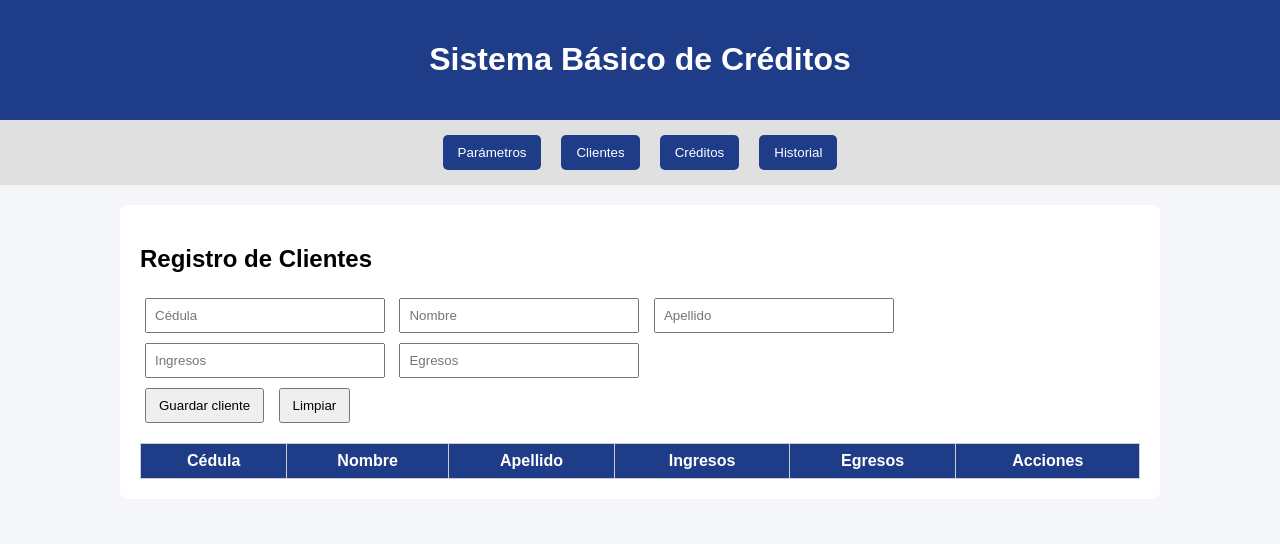
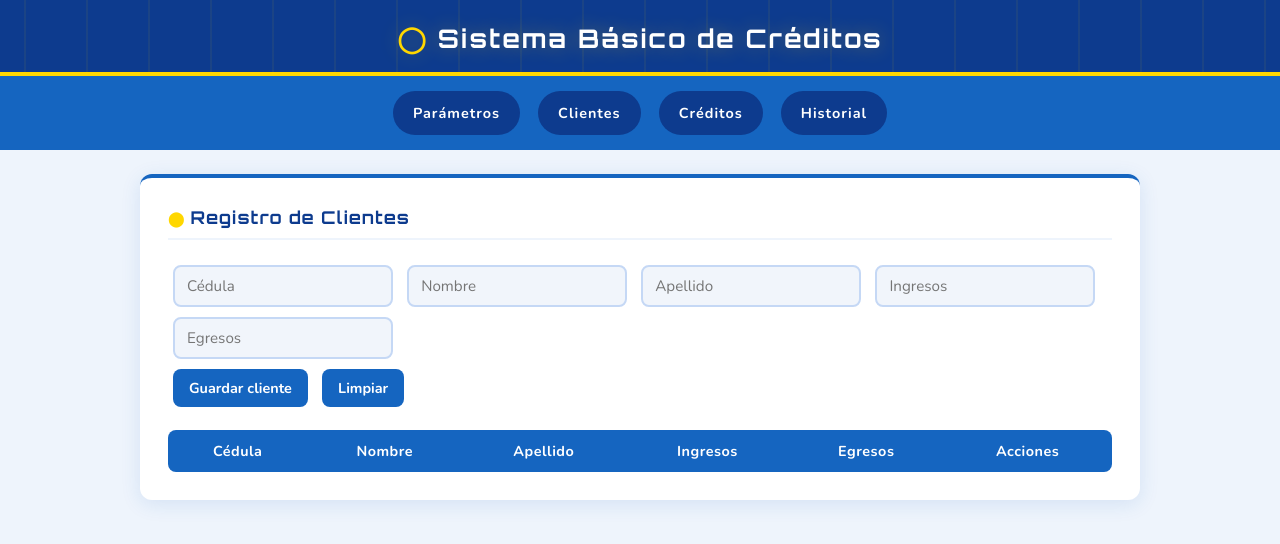
Before and after one commit to Sonicse2099/SistemaB-sicodeCr-ditos, a plain HTML site: page index.html in a window 1280 px wide. Both pictures are taken after a click on the button "Clientes". Drawn offline with nearby package versions, Linux system fonts and the light colour scheme.

Commit message:
mejora visual del css con idea de mi marca Sonicse

```diff
--- a/simulador_completo.css
+++ b/simulador_completo.css
@@ -1,113 +1,272 @@
+ @import url('https://fonts.googleapis.com/css2?family=Orbitron:wght@700;900&family=Nunito:wght@400;600;700&display=swap');
 
-body {
-  font-family: Arial, sans-serif;
-  background: #f4f6f9;
+:root {
+  --sonic-blue:   #1565C0;
+  --sonic-dark:   #0D3B8E;
+  --sonic-light:  #1E88E5;
+  --ring-gold:    #FFD700;
+  --ring-dark:    #D4A900;
+  --speed-red:    #E53935;
+  --bg:           #EEF4FC;
+  --white:        #FFFFFF;
+  --text:         #1A2340;
+  --gray:         #F1F5FB;
+}
+
+* {
+  box-sizing: border-box;
   margin: 0;
   padding: 0;
 }
 
+body {
+  font-family: 'Nunito', sans-serif;
+  background: var(--bg);
+  color: var(--text);
+}
+
 header {
-  background: #1f3c88;
-  color: white;
-  padding: 20px;
+  background: var(--sonic-dark);
+  color: var(--white);
+  padding: 22px 20px 18px;
   text-align: center;
+  position: relative;
+  overflow: hidden;
+  border-bottom: 4px solid var(--ring-gold);
+}
+
+header::before {
+  content: "";
+  position: absolute;
+  top: 0; left: -100%;
+  width: 300%;
+  height: 100%;
+  background: repeating-linear-gradient(
+    90deg,
+    transparent,
+    transparent 60px,
+    rgba(255, 215, 0, 0.06) 60px,
+    rgba(255, 215, 0, 0.06) 62px
+  );
+  animation: speedLines 3s linear infinite;
+}
+
+@keyframes speedLines {
+  from { transform: translateX(0); }
+  to   { transform: translateX(200px); }
+}
+
+header h1 {
+  font-family: 'Orbitron', sans-serif;
+  font-size: 1.6rem;
+  letter-spacing: 2px;
+  position: relative;
+  z-index: 1;
+  text-shadow: 0 0 20px rgba(255,215,0,0.3);
+}
+
+header h1::before {
+  content: "◯ ";
+  color: var(--ring-gold);
 }
 
 nav {
   display: flex;
   justify-content: center;
-  background: #e0e0e0;
+  background: var(--sonic-blue);
   padding: 10px;
-  gap: 10px;
+  gap: 8px;
   flex-wrap: wrap;
 }
 
 nav button {
-  padding: 10px 15px;
-  border: none;
-  background: #1f3c88;
-  color: white;
+  font-family: 'Nunito', sans-serif;
+  font-weight: 700;
+  padding: 10px 18px;
+  border: 2px solid transparent;
+  background: var(--sonic-dark);
+  color: var(--white);
   cursor: pointer;
-  border-radius: 5px;
+  border-radius: 25px;
+  letter-spacing: 1px;
+  transition: all 0.2s ease;
 }
 
 nav button:hover {
-  background: #14275c;
+  background: var(--ring-gold);
+  color: var(--sonic-dark);
+  border-color: var(--ring-dark);
+  transform: translateY(-2px);
+  box-shadow: 0 4px 12px rgba(255,215,0,0.4);
 }
 
 section {
   display: none;
-  padding: 20px;
+  padding: 28px;
   max-width: 1000px;
-  margin: auto;
-  background: white;
-  margin-top: 20px;
-  border-radius: 8px;
+  margin: 24px auto;
+  background: var(--white);
+  border-radius: 12px;
+  box-shadow: 0 4px 20px rgba(21, 101, 192, 0.12);
+  border-top: 4px solid var(--sonic-blue);
 }
 
 section.activa {
   display: block;
 }
 
+section h2 {
+  font-family: 'Orbitron', sans-serif;
+  font-size: 1.1rem;
+  color: var(--sonic-dark);
+  margin-bottom: 20px;
+  padding-bottom: 10px;
+  border-bottom: 2px solid var(--bg);
+  letter-spacing: 1px;
+}
+
+section h2::before {
+  content: "⬤ ";
+  color: var(--ring-gold);
+  font-size: 0.9rem;
+}
+
 input, select {
-  padding: 8px;
+  font-family: 'Nunito', sans-serif;
+  padding: 9px 12px;
   margin: 5px;
   width: 220px;
+  border: 2px solid #C5D8F5;
+  border-radius: 8px;
+  font-size: 0.95rem;
+  color: var(--text);
+  background: var(--gray);
+  transition: border-color 0.2s, box-shadow 0.2s;
+  outline: none;
+}
+
+input:focus, select:focus {
+  border-color: var(--sonic-blue);
+  box-shadow: 0 0 0 3px rgba(21, 101, 192, 0.15);
+  background: var(--white);
 }
 
 button {
-  padding: 8px 12px;
+  font-family: 'Nunito', sans-serif;
+  font-weight: 700;
+  padding: 9px 16px;
   margin: 5px;
   cursor: pointer;
+  border: none;
+  border-radius: 8px;
+  background: var(--sonic-blue);
+  color: var(--white);
+  font-size: 0.9rem;
+  transition: all 0.2s ease;
+}
+
+button:hover {
+  background: var(--sonic-dark);
+  transform: translateY(-1px);
+  box-shadow: 0 3px 10px rgba(21, 101, 192, 0.3);
+}
+
+button:disabled {
+  background: #B0BEC5;
+  cursor: not-allowed;
+  transform: none;
+  box-shadow: none;
 }
 
 table {
   width: 100%;
   border-collapse: collapse;
-  margin-top: 15px;
-}
-
-th, td {
-  border: 1px solid #ccc;
-  padding: 8px;
-  text-align: center;
+  margin-top: 18px;
+  border-radius: 8px;
+  overflow: hidden;
 }
 
 th {
-  background: #1f3c88;
-  color: white;
+  background: var(--sonic-blue);
+  color: var(--white);
+  padding: 11px 8px;
+  font-family: 'Nunito', sans-serif;
+  font-weight: 700;
+  font-size: 0.9rem;
+  letter-spacing: 0.5px;
+}
+
+td {
+  border: 1px solid #DDE7F5;
+  padding: 9px 8px;
+  text-align: center;
+  font-size: 0.92rem;
+}
+
+tbody tr:nth-child(even) {
+  background: var(--gray);
+}
+
+tbody tr:hover {
+  background: #D6E4F7;
+  transition: background 0.15s;
+}
+
+.card {
+  background: var(--gray);
+  padding: 16px 20px;
+  border-radius: 10px;
+  margin-top: 12px;
+  border-left: 4px solid var(--ring-gold);
+}
+
+.card h3 {
+  font-family: 'Orbitron', sans-serif;
+  font-size: 0.95rem;
+  color: var(--sonic-dark);
+  margin-bottom: 10px;
+}
+
+.card p {
+  margin: 5px 0;
+  font-size: 0.95rem;
 }
 
 .aprobado {
-  background: #d4edda;
+  background: #D4EDDA;
   color: #155724;
-  padding: 15px;
-  border-radius: 5px;
-  font-weight: bold;
+  padding: 18px 20px;
+  border-radius: 10px;
+  font-weight: 700;
   margin-top: 15px;
+  font-size: 1rem;
+  border-left: 5px solid #28A745;
+  line-height: 1.9;
 }
 
 .rechazado {
-  background: #f8d7da;
-  color: #721c24;
-  padding: 15px;
-  border-radius: 5px;
-  font-weight: bold;
+  background: #F8D7DA;
+  color: #721C24;
+  padding: 18px 20px;
+  border-radius: 10px;
+  font-weight: 700;
   margin-top: 15px;
+  font-size: 1rem;
+  border-left: 5px solid var(--speed-red);
+  line-height: 1.9;
 }
 
-.card {
-  background: #f1f1f1;
-  padding: 15px;
-  border-radius: 5px;
+#mensajeTasa {
   margin-top: 10px;
+  font-weight: 700;
+  color: var(--sonic-blue);
 }
 
 @media (max-width: 600px) {
 
   header h1 {
-    font-size: 1.2rem;
-    padding: 5px 0;
+    font-size: 1rem;
+    letter-spacing: 1px;
   }
 
   nav {
@@ -125,12 +284,11 @@ th {
   section {
     margin: 10px 0 0 0;
     border-radius: 0;
-    padding: 15px;
+    padding: 16px;
   }
 
   input, select {
     width: 100%;
-    box-sizing: border-box;
     margin: 4px 0;
   }
 
@@ -147,6 +305,6 @@ th {
 
   th, td {
     padding: 6px 8px;
-    font-size: 0.85rem;
+    font-size: 0.82rem;
   }
 }
--- a/simulador_completo.js
+++ b/simulador_completo.js
@@ -118,11 +118,11 @@ function limpiar() {
 function eliminarCliente(cedula) {
     for (let i = 0; i < clientes.length; i++) {
         if (clientes[i].cedula === cedula) {
-            clientes.splice(i, 1); // splice(posición, cuántos eliminar)
+            clientes.splice(i, 1);
             break;
         }
     }
-    pintarClientes(); // redibuja la tabla sin ese cliente
+    pintarClientes();
 }
 
 function buscarClienteCredito()  { /* próximo taller */ }
```
